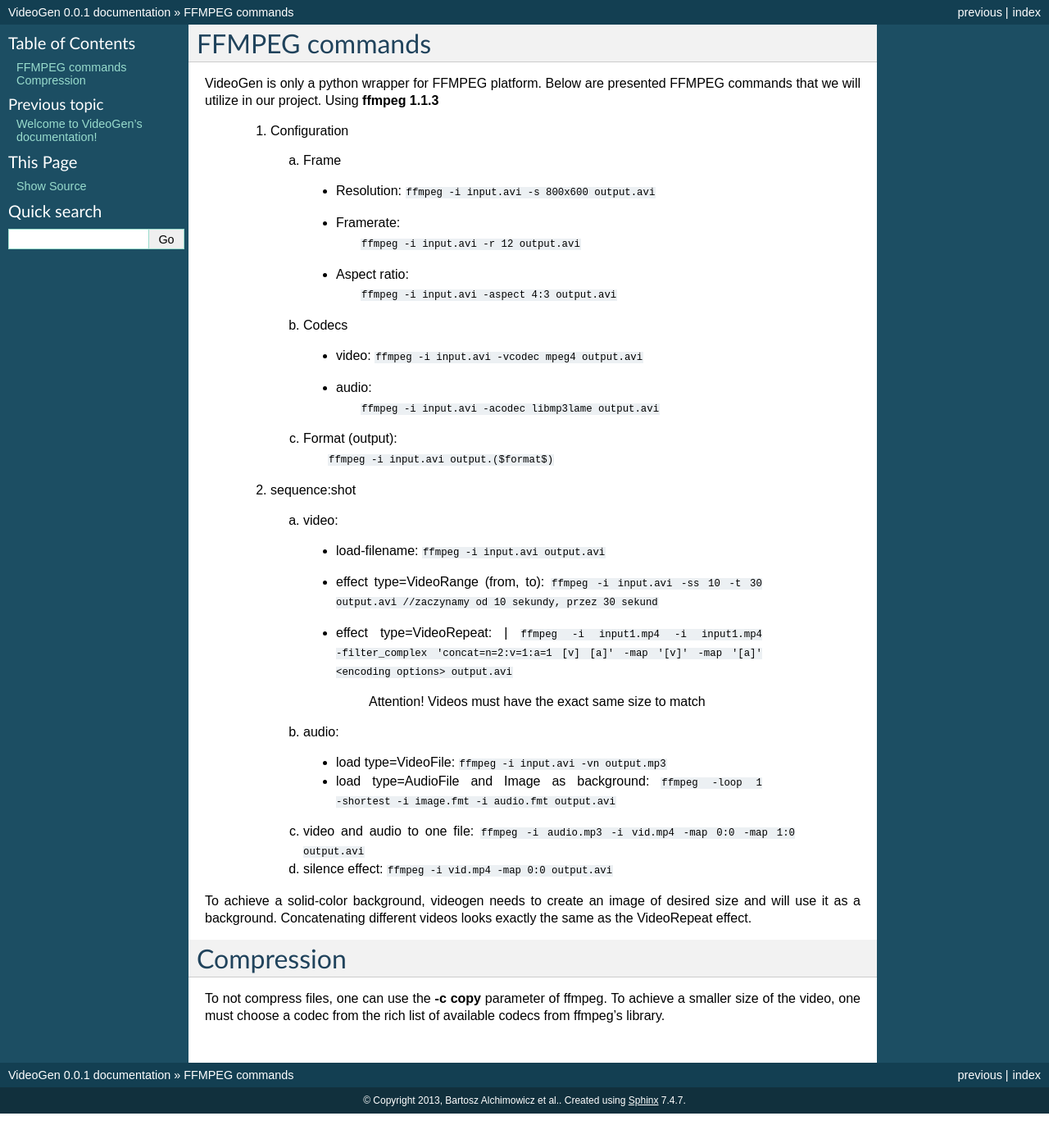
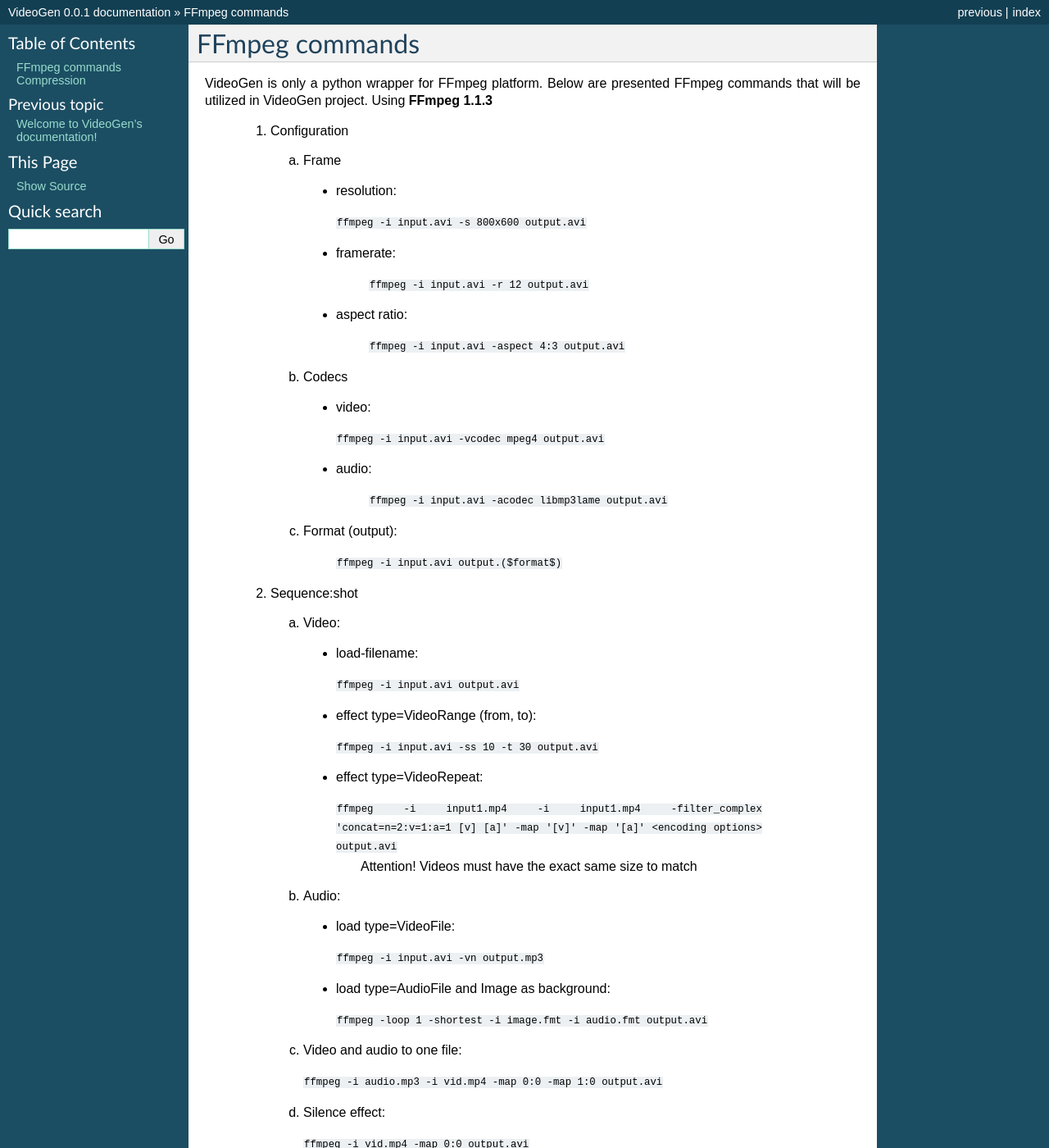
Before and after one commit to perfidia/videogen, a Sphinx documentation site: the page built from docs/commands.txt, in a window 1280 px wide and 1400 px high. Shown: the whole window at 82% size. Built offline with Sphinx 7.4.7, drawn with Linux system fonts in a browser that asks for light colours; some of the changed text lies outside the part shown.

Commit message:
Minor changes of text formatting in commands file

```diff
--- a/docs/commands.txt
+++ b/docs/commands.txt
@@ -1,41 +1,54 @@
-FFMPEG commands
+FFmpeg commands
 =================
 
-VideoGen is only a python wrapper for FFMPEG platform. Below are presented FFMPEG commands that we will utilize in our project.
-Using **ffmpeg 1.1.3**
+VideoGen is only a python wrapper for FFmpeg platform. Below are presented FFmpeg commands that will be utilized in VideoGen project.
+Using **FFmpeg 1.1.3**
 
   1. Configuration
     a) Frame
-      * Resolution:
+      * resolution:
+
         ``ffmpeg -i input.avi -s 800x600 output.avi``
-      * Framerate:
+      * framerate:
+
 	    ``ffmpeg -i input.avi -r 12 output.avi``
-      * Aspect ratio:
+      * aspect ratio:
+
 	    ``ffmpeg -i input.avi -aspect 4:3 output.avi``
     b) Codecs
       * video:
+
         ``ffmpeg -i input.avi -vcodec mpeg4 output.avi``
       * audio:
+
 	    ``ffmpeg -i input.avi -acodec libmp3lame output.avi``
     c) Format (output):
+
          ``ffmpeg -i input.avi output.($format$)``
-  2. sequence:shot
-    a) video:
+  2. Sequence:shot
+    a) Video:
       * load-filename:
+
         ``ffmpeg -i input.avi output.avi``
       * effect type=VideoRange (from, to):
-        ``ffmpeg -i input.avi -ss 10 -t 30 output.avi //zaczynamy od 10 sekundy, przez 30 sekund``
+
+        ``ffmpeg -i input.avi -ss 10 -t 30 output.avi``
       * effect type=VideoRepeat:
-        | ``ffmpeg -i input1.mp4 -i input1.mp4 -filter_complex 'concat=n=2:v=1:a=1 [v] [a]' -map '[v]' -map '[a]' <encoding options> output.avi``
+
+        ``ffmpeg -i input1.mp4 -i input1.mp4 -filter_complex 'concat=n=2:v=1:a=1 [v] [a]' -map '[v]' -map '[a]' <encoding options> output.avi``
 		| Attention! Videos must have the exact same size to match
-    b) audio:
+    b) Audio:
       * load type=VideoFile:
+
         ``ffmpeg -i input.avi -vn output.mp3``
       * load type=AudioFile and Image as background:
+
         ``ffmpeg -loop 1 -shortest -i image.fmt -i audio.fmt output.avi``
-    c) video and audio to one file:
+    c) Video and audio to one file:
+
        ``ffmpeg -i audio.mp3 -i vid.mp4 -map 0:0 -map 1:0 output.avi``
-    d) silence effect:
+    d) Silence effect:
+
        ``ffmpeg -i vid.mp4 -map 0:0 output.avi``
 
 To achieve a solid-color background, videogen needs to create an image of desired size and will use it as a background.
@@ -45,5 +58,5 @@
 Compression
 =====================
 
-To not compress files, one can use the **-c copy** parameter of ffmpeg.
-To achieve a smaller size of the video, one must choose a codec from the rich list of available codecs from ffmpeg's library.
+To not compress files, one can use the **-c copy** parameter of FFmpeg.
+To achieve a smaller size of the video, one must choose a codec from the rich list of available codecs from FFmpeg's library.
```
